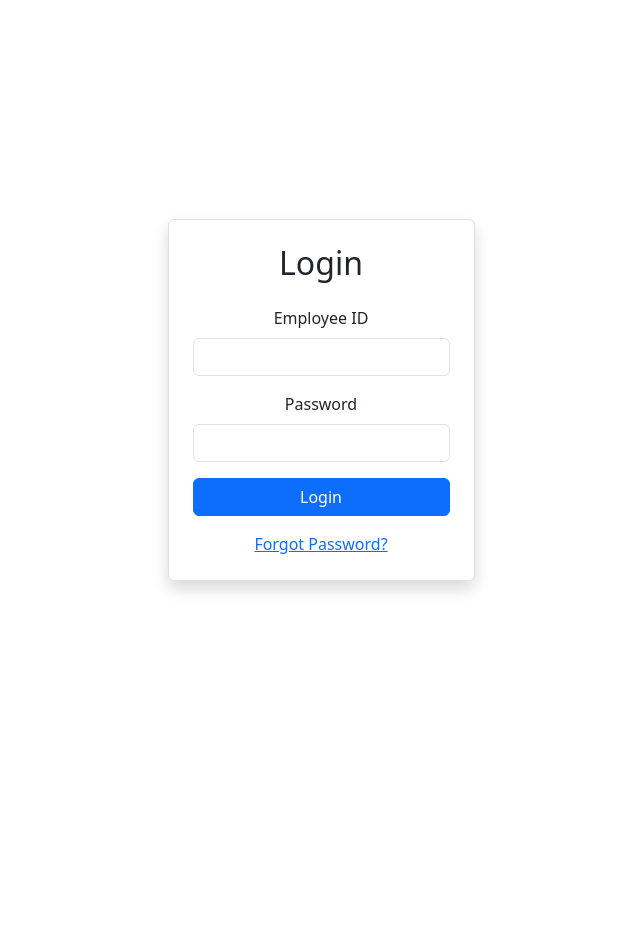
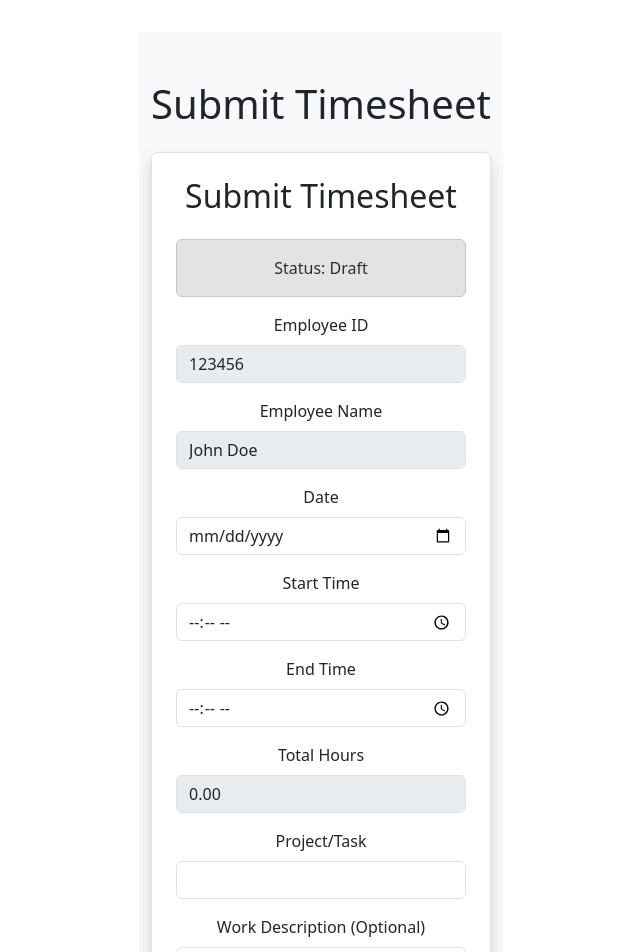
Before and after one commit to mahinm23/timesheets-app, a React (Vite) app: page /submit-timesheet in a window 1280 px wide. Shown: the top 952 px of the page, without its empty margins (319-959 px from the left). Before the commit the page ends 800 px from the top, so only its background shows below. Built offline with nearby package versions, Linux system fonts and the light colour scheme.

Commit message:
TimesheetForm and updated README

```diff
--- a/package.json
+++ b/package.json
@@ -12,7 +12,8 @@
   "dependencies": {
     "bootstrap": "^5.3.3",
     "react": "^19.0.0",
-    "react-dom": "^19.0.0"
+    "react-dom": "^19.0.0",
+    "react-router-dom": "^7.4.0"
   },
   "devDependencies": {
     "@eslint/js": "^9.21.0",
--- a/src/App.jsx
+++ b/src/App.jsx
@@ -1,18 +1,23 @@
-import { useState } from 'react'
-import './App.css'
+import React from 'react';
+import { BrowserRouter as Router, Routes, Route } from 'react-router-dom';
+import './App.css';
 import LoginPage from './pages/LoginPage';
-
+import SubmitTimesheet from './pages/SubmitTimesheet';
 
 function App() {
-  const [count, setCount] = useState(0)
+  return (
+    <Router>
+      <div className="App">
+        <Routes>
+          {/* Route for Login Page */}
+          <Route path="/" element={<LoginPage />} />
 
-  return (
-    <>
-      <div className="App">
-        <LoginPage />
+          {/* Route for Submit Timesheet Page */}
+          <Route path="/submit-timesheet" element={<SubmitTimesheet />} />
+        </Routes>
       </div>
-    </>
-  )
+    </Router>
+  );
 }
 
-export default App
+export default App;
--- /dev/null
+++ b/src/components/TimesheetForm.jsx
@@ -0,0 +1,70 @@
+import React from "react";
+
+const TimesheetForm = () => {
+  // Placeholder values for now
+  const employeeId = "123456";
+  const employeeName = "John Doe";
+
+  return (
+    <form className="p-4 border rounded shadow bg-white" style={{ maxWidth: "600px", margin: "0 auto" }}>
+      <h2 className="mb-4 text-center">Submit Timesheet</h2>
+
+      {/* Status placeholder */}
+      <div className="mb-3">
+        <div className="alert alert-secondary" role="alert">
+          Status: Draft
+        </div>
+      </div>
+
+      {/* Auto-filled fields */}
+      <div className="mb-3">
+        <label className="form-label">Employee ID</label>
+        <input type="text" className="form-control" value={employeeId} disabled />
+      </div>
+
+      <div className="mb-3">
+        <label className="form-label">Employee Name</label>
+        <input type="text" className="form-control" value={employeeName} disabled />
+      </div>
+
+      {/* Date and time */}
+      <div className="mb-3">
+        <label className="form-label">Date</label>
+        <input type="date" className="form-control" />
+      </div>
+
+      <div className="mb-3">
+        <label className="form-label">Start Time</label>
+        <input type="time" className="form-control" />
+      </div>
+
+      <div className="mb-3">
+        <label className="form-label">End Time</label>
+        <input type="time" className="form-control" />
+      </div>
+
+      <div className="mb-3">
+        <label className="form-label">Total Hours</label>
+        <input type="text" className="form-control" disabled value="0.00" />
+      </div>
+
+      <div className="mb-3">
+        <label className="form-label">Project/Task</label>
+        <input type="text" className="form-control" />
+      </div>
+
+      <div className="mb-3">
+        <label className="form-label">Work Description (Optional)</label>
+        <textarea className="form-control" rows="3"></textarea>
+      </div>
+
+      {/* Action buttons (no functionality yet) */}
+      <div className="d-flex justify-content-between">
+        <button className="btn btn-secondary" type="button">Save as Draft</button>
+        <button className="btn btn-primary" type="button">Submit Timesheet</button>
+      </div>
+    </form>
+  );
+};
+
+export default TimesheetForm;
--- /dev/null
+++ b/src/pages/SubmitTimesheet.jsx
@@ -0,0 +1,17 @@
+import React from "react";
+import TimesheetForm from "../components/TimesheetForm";
+
+const SubmitTimesheet = () => {
+  return (
+    <div className="bg-light py-5">
+      <div className="container">
+        <h1 className="text-center mb-4">Submit Timesheet</h1>
+        <TimesheetForm />
+      </div>
+    </div>
+  );
+};
+
+export default SubmitTimesheet;
+// The SubmitTimesheet component is a simple wrapper around the TimesheetForm component.
+// It provides a heading and a container element to center the form on the page.
```
Also changed, not shown: 2 other files (tests, documents, lock files or other folders).
